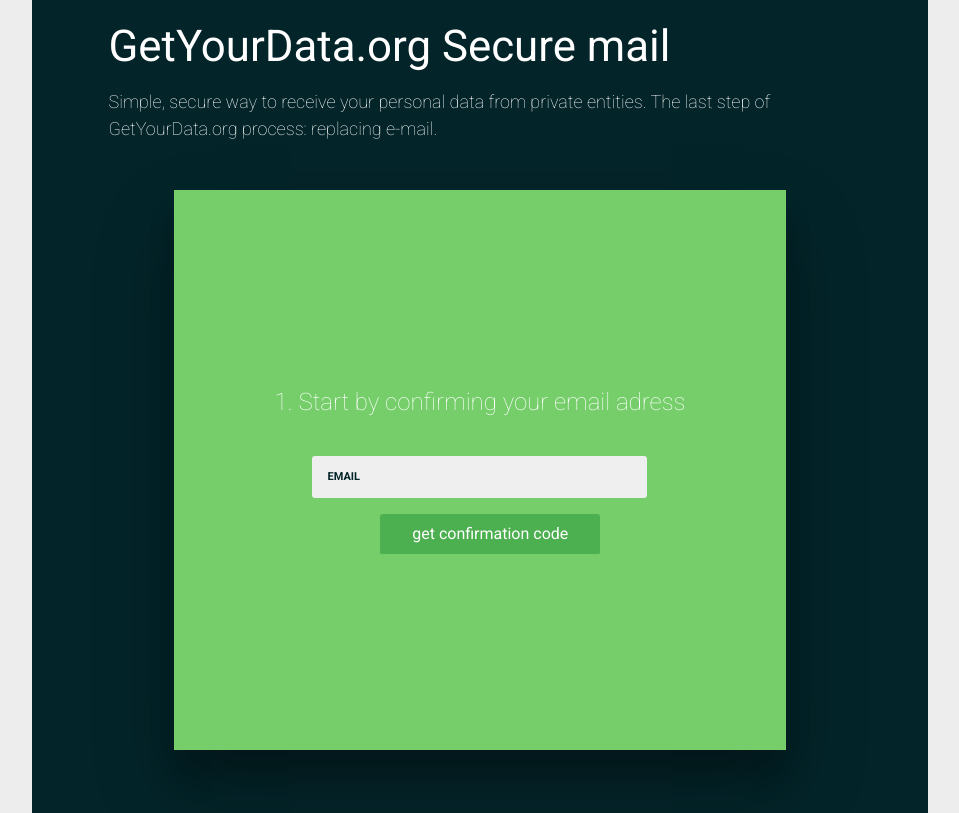
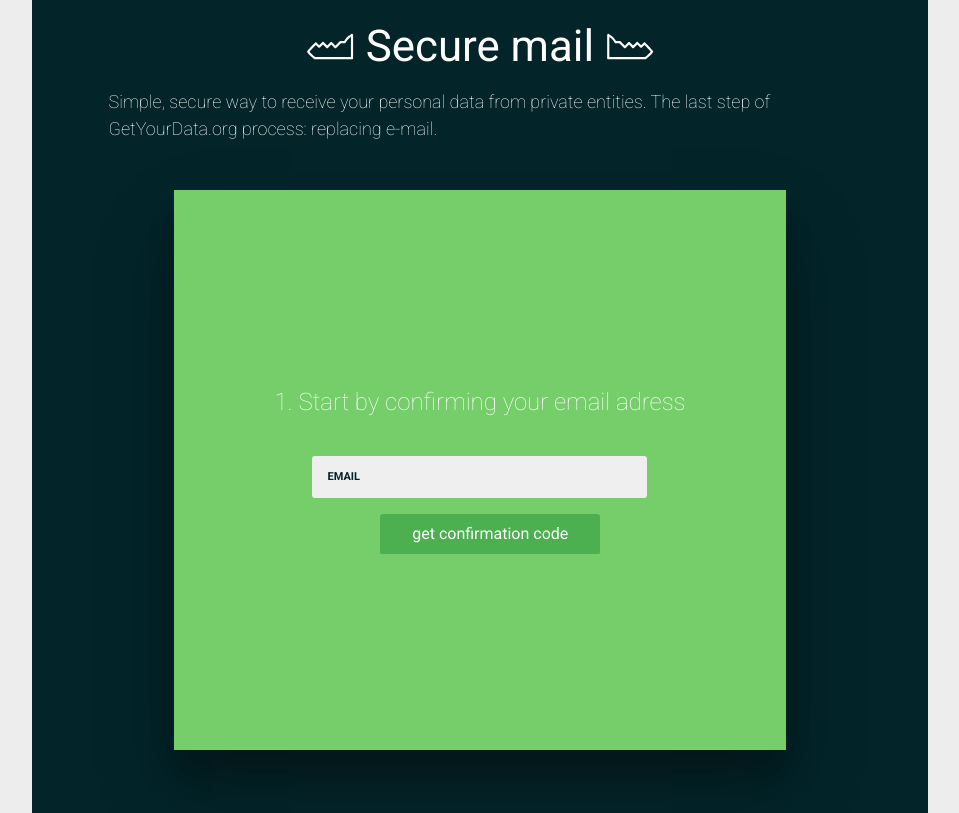
Before and after one commit to AleksiKnuutila/gyd-securemail, a Django app: page /securemsg/ in a window 1280 px wide. Shown: the top 813 px of the page, without its empty margins (160-1119 px from the left). Run offline with Django 3.2, Linux system fonts and the light colour scheme; some libraries are stand-ins or nearby versions.

Commit message:
Testing new image on title

```diff
--- a/pgpost/securemsg/templates/securemsg/genkey.html
+++ b/pgpost/securemsg/templates/securemsg/genkey.html
@@ -7,7 +7,10 @@
 
   <div class="container">
   	<div class="row header">
-		<h3 class="col s10 m10 l10 offset-m1 offset-s1 offset-l1"> GetYourData.org Secure mail  </h3>
+		<h3 style="text-align:center" class="col s10 m10 l10 offset-m1 offset-s1 offset-l1">
+			<img src="/static/pgpost/key2.svg" width="50px"> Secure mail
+			<img src="/static/pgpost/key4.svg" width="50px" >
+		</h3>
 		<p class="subtitle col s10 m10 l10 offset-m1 offset-s1 offset-l1">Simple, secure way to receive your personal data from private entities. The last step of GetYourData.org process: replacing e-mail.</p>
  	</div>
 
```
